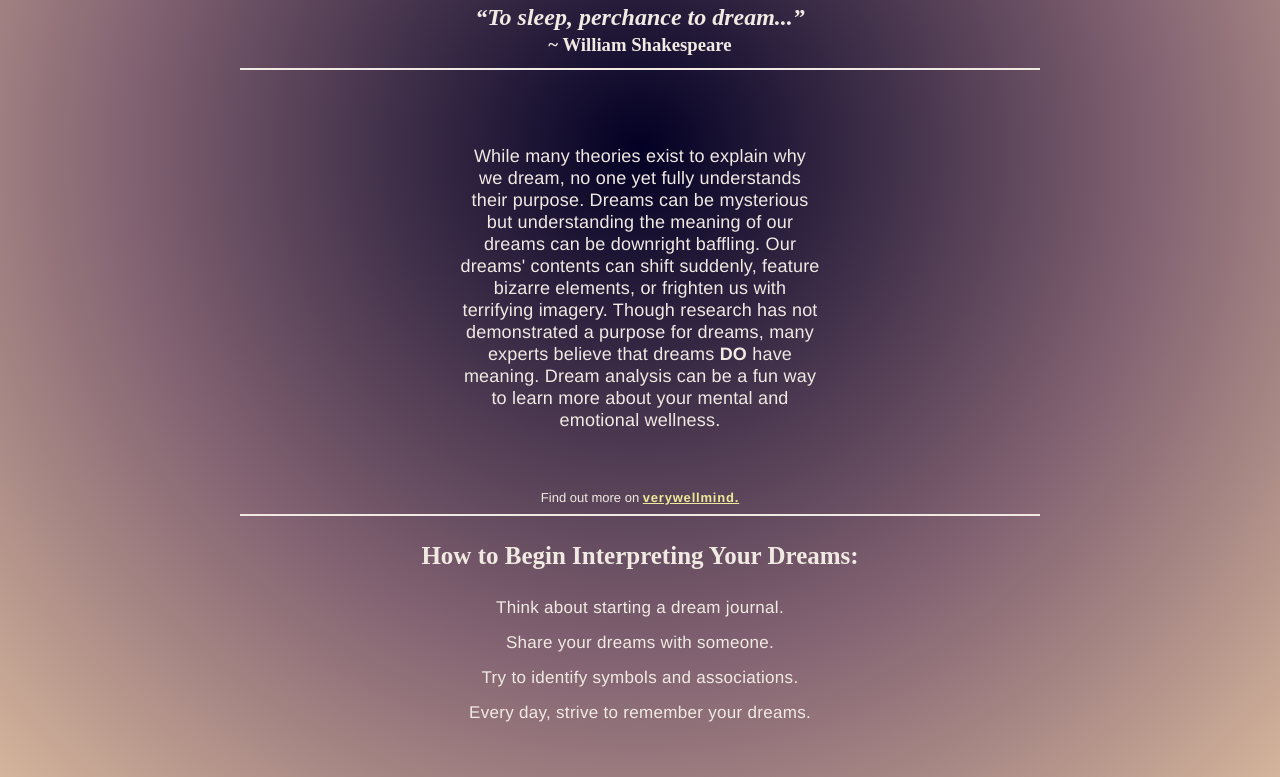
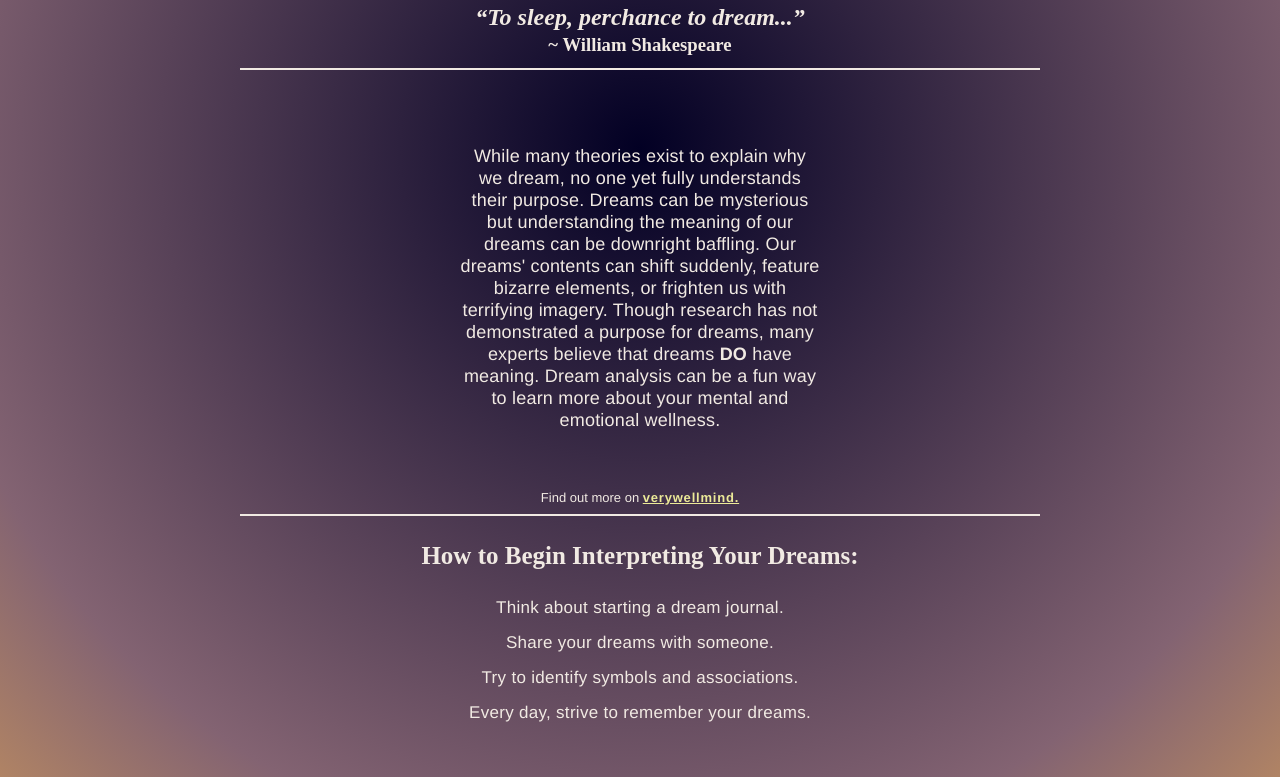
Before and after one commit to stefmpoole/Dream-Interpretation, a plain HTML site: page index.html in a window 1280 px wide. Shown: the part 658-1435 px from the top of the page. Drawn offline with Linux system fonts and the light colour scheme.

Commit message:
update background
updated background colors

```diff
--- a/index.html
+++ b/index.html
@@ -7,12 +7,11 @@
     <title>Dream Interpretation</title>
     <style>
       html {
-        background: rgb(2, 0, 36);
         background: radial-gradient(
           circle,
           rgba(2, 0, 36, 1) 0%,
-          rgba(131, 99, 114, 1) 50%,
-          rgba(241, 209, 169, 1) 100%
+          rgba(131, 99, 114, 1) 70%,
+          rgb(210, 156, 90) 100%
         );
       }
 
```
